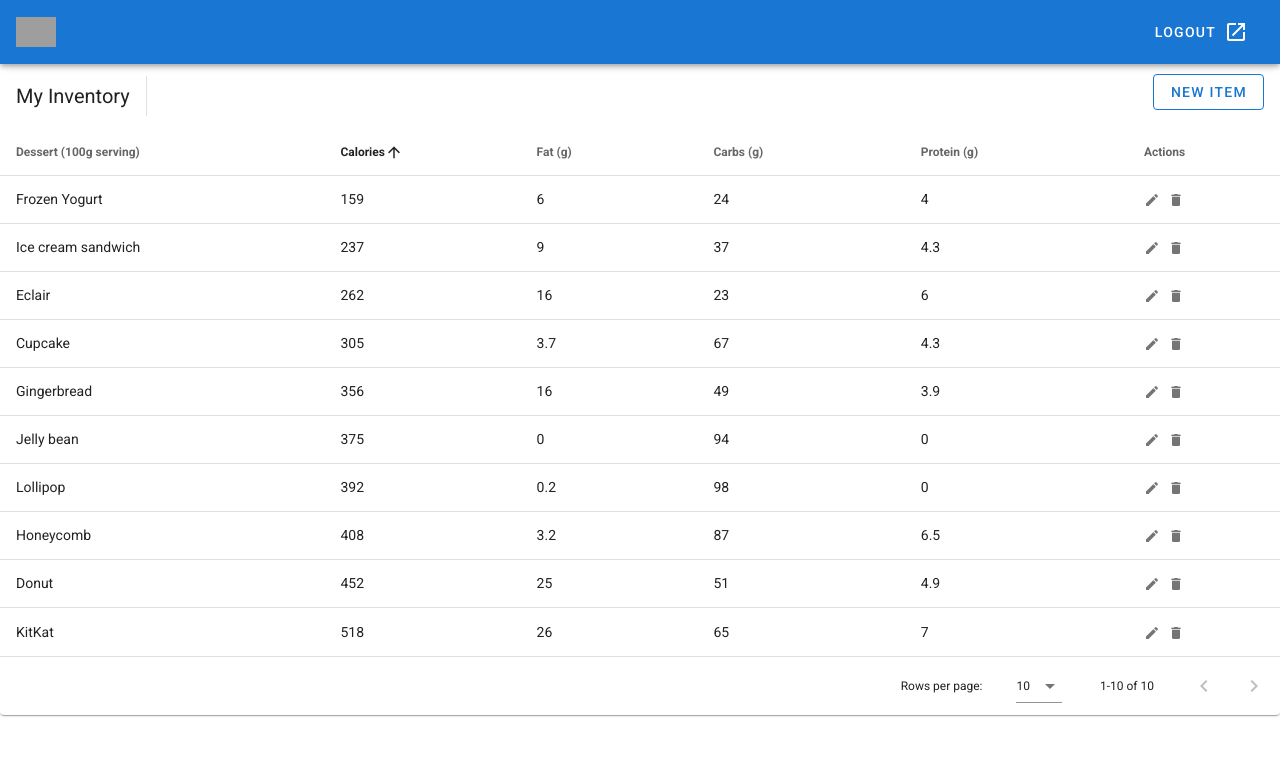
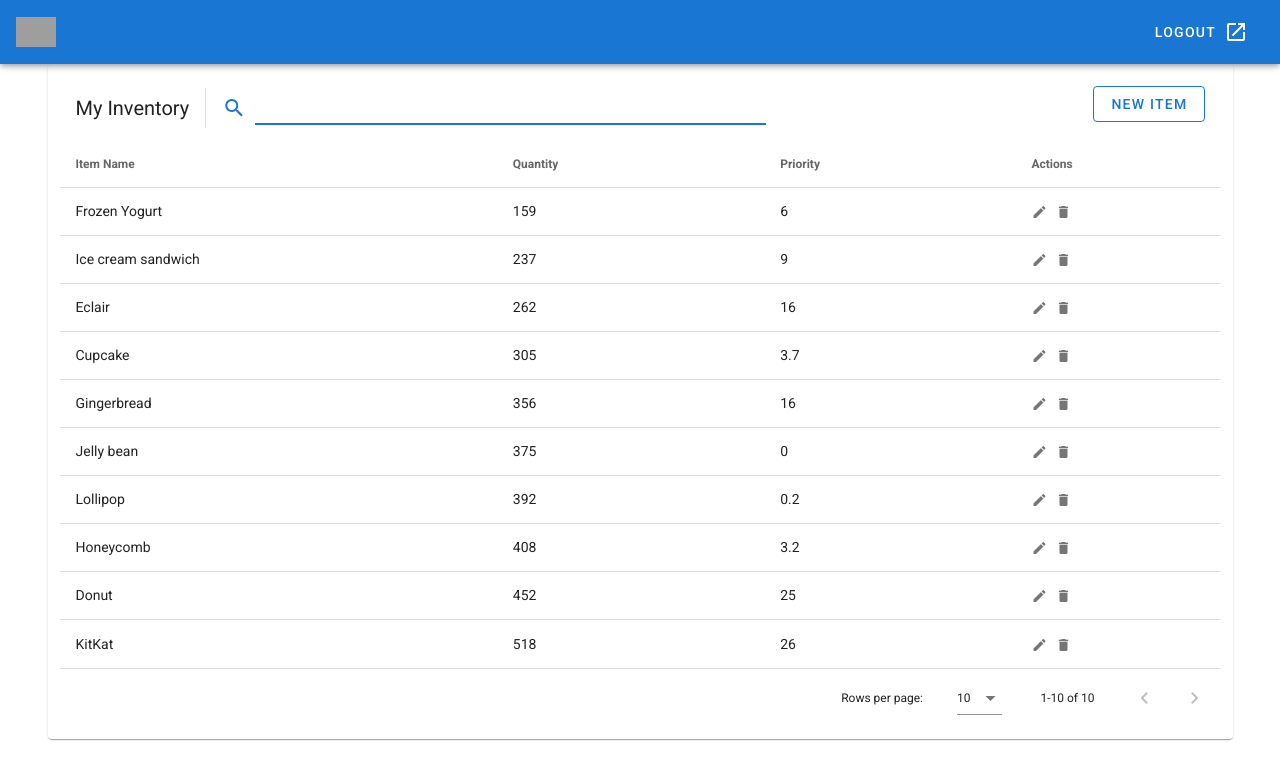
Before and after one commit to ChristianGigante/ais_cruds_v1, a Vue app: page /dashboard in a window 1280 px wide. Shown: the top 780 px of the page. Built offline with nearby package versions, Linux system fonts and the light colour scheme; grey boxes are pictures that could not be loaded.

Commit message:
final ui

```diff
--- a/src/views/Dashboard.vue
+++ b/src/views/Dashboard.vue
@@ -3,7 +3,8 @@
     :headers="headers"
     :items="desserts"
     sort-by="calories"
-    class="elevation-1"
+    class="elevation-1 container"
+    :search="search"
   >
     <template v-slot:top>
       <v-toolbar flat color="white">
@@ -13,7 +14,17 @@
           inset
           vertical
         ></v-divider>
+        <!-- search field -->
+        <v-text-field
+        v-model="search"
+        prepend-icon="mdi-magnify"
+        label="Search"
+        single-line
+        hide-details
+        autofocus
+      ></v-text-field>
         <v-spacer></v-spacer>
+        <!-- dialog card -->
         <v-dialog v-model="dialog" max-width="500px" >
           <template v-slot:activator="{ on }">
             <v-btn color="primary" outlined  dark class="mb-2" v-on="on">New Item</v-btn>
@@ -27,28 +38,28 @@
               <v-container>
                 <v-row>
                   <v-col cols="12" sm="6" md="4">
-                    <v-text-field v-model="editedItem.name" label="Dessert name"></v-text-field>
+                    <v-text-field v-model="editedItem.name" label="Item Name" required></v-text-field>
                   </v-col>
                   <v-col cols="12" sm="6" md="4">
-                    <v-text-field v-model="editedItem.calories" label="Calories"></v-text-field>
+                    <v-text-field v-model="editedItem.calories" label="Quantity" required type="number" min="1" ></v-text-field>
                   </v-col>
                   <v-col cols="12" sm="6" md="4">
-                    <v-text-field v-model="editedItem.fat" label="Fat (g)"></v-text-field>
+                    <v-text-field v-model="editedItem.fat" label="Priority" required type="number" min="1" max="3"></v-text-field>
                   </v-col>
-                  <v-col cols="12" sm="6" md="4">
+                  <!-- <v-col cols="12" sm="6" md="4">
                     <v-text-field v-model="editedItem.carbs" label="Carbs (g)"></v-text-field>
                   </v-col>
                   <v-col cols="12" sm="6" md="4">
                     <v-text-field v-model="editedItem.protein" label="Protein (g)"></v-text-field>
-                  </v-col>
+                  </v-col> -->
                 </v-row>
               </v-container>
             </v-card-text>
 
             <v-card-actions>
               <v-spacer></v-spacer>
-              <v-btn color="blue darken-1" text @click="close">Cancel</v-btn>
-              <v-btn color="blue darken-1" text @click="save">Save</v-btn>
+              <v-btn color="blue darken-1" outlined text @click="close">Cancel</v-btn>
+              <v-btn color="blue darken-1" outlined text @click="save">Save</v-btn>
             </v-card-actions>
           </v-card>
         </v-dialog>
@@ -78,36 +89,36 @@
   export default {
     data(){
       return {
-        search:"",
+      search:"",
       dialog: false,
       headers: [
         {
-          text: 'Dessert (100g serving)',
+          text: 'Item Name',
           align: 'left',
-          sortable: false,
+          sortable: true,
           value: 'name',
         },
-        { text: 'Calories', value: 'calories' },
-        { text: 'Fat (g)', value: 'fat' },
-        { text: 'Carbs (g)', value: 'carbs' },
-        { text: 'Protein (g)', value: 'protein' },
+        { text: 'Quantity', value: 'quantity' },
+        { text: 'Priority', value: 'priority' },
+        // { text: 'Carbs (g)', value: 'carbs' },
+        // { text: 'Protein (g)', value: 'protein' },
         { text: 'Actions', value: 'action', sortable: false },
       ],
       desserts: [],
       editedIndex: -1,
       editedItem: {
         name: '',
-        calories: 0,
-        fat: 0,
-        carbs: 0,
-        protein: 0,
+        quantity: 0,
+        priority: 0,
+        // carbs: 0,
+        // protein: 0,
       },
       defaultItem: {
         name: '',
-        calories: 0,
-        fat: 0,
-        carbs: 0,
-        protein: 0,
+        quantity: 0,
+        priority: 0,
+        // carbs: 0,
+        // protein: 0,
       },
       }
     },
@@ -133,73 +144,73 @@
         this.desserts = [
           {
             name: 'Frozen Yogurt',
-            calories: 159,
-            fat: 6.0,
-            carbs: 24,
-            protein: 4.0,
+            quantity: 159,
+            priority: 6.0,
+            // carbs: 24,
+            // protein: 4.0,
           },
           {
             name: 'Ice cream sandwich',
-            calories: 237,
-            fat: 9.0,
-            carbs: 37,
-            protein: 4.3,
+            quantity: 237,
+            priority: 9.0,
+            // carbs: 37,
+            // protein: 4.3,
           },
           {
             name: 'Eclair',
-            calories: 262,
-            fat: 16.0,
-            carbs: 23,
-            protein: 6.0,
+            quantity: 262,
+            priority: 16.0,
+            // carbs: 23,
+            // protein: 6.0,
           },
           {
             name: 'Cupcake',
-            calories: 305,
-            fat: 3.7,
-            carbs: 67,
-            protein: 4.3,
+            quantity: 305,
+            priority: 3.7,
+            // carbs: 67,
+            // protein: 4.3,
           },
           {
             name: 'Gingerbread',
-            calories: 356,
-            fat: 16.0,
-            carbs: 49,
-            protein: 3.9,
+            quantity: 356,
+            priority: 16.0,
+            // carbs: 49,
+            // protein: 3.9,
           },
           {
             name: 'Jelly bean',
-            calories: 375,
-            fat: 0.0,
-            carbs: 94,
-            protein: 0.0,
+            quantity: 375,
+            priority: 0.0,
+            // carbs: 94,
+            // protein: 0.0,
           },
           {
             name: 'Lollipop',
-            calories: 392,
-            fat: 0.2,
-            carbs: 98,
-            protein: 0,
+            quantity: 392,
+            priority: 0.2,
+            // carbs: 98,
+            // protein: 0,
           },
           {
             name: 'Honeycomb',
-            calories: 408,
-            fat: 3.2,
-            carbs: 87,
-            protein: 6.5,
+            quantity: 408,
+            priority: 3.2,
+            // carbs: 87,
+            // protein: 6.5,
           },
           {
             name: 'Donut',
-            calories: 452,
-            fat: 25.0,
-            carbs: 51,
-            protein: 4.9,
+            quantity: 452,
+            priority: 25.0,
+            // carbs: 51,
+            // protein: 4.9,
           },
           {
             name: 'KitKat',
-            calories: 518,
-            fat: 26.0,
-            carbs: 65,
-            protein: 7,
+            quantity: 518,
+            priority: 26.0,
+            // carbs: 65,
+            // protein: 7,
           },
         ]
       },
```
